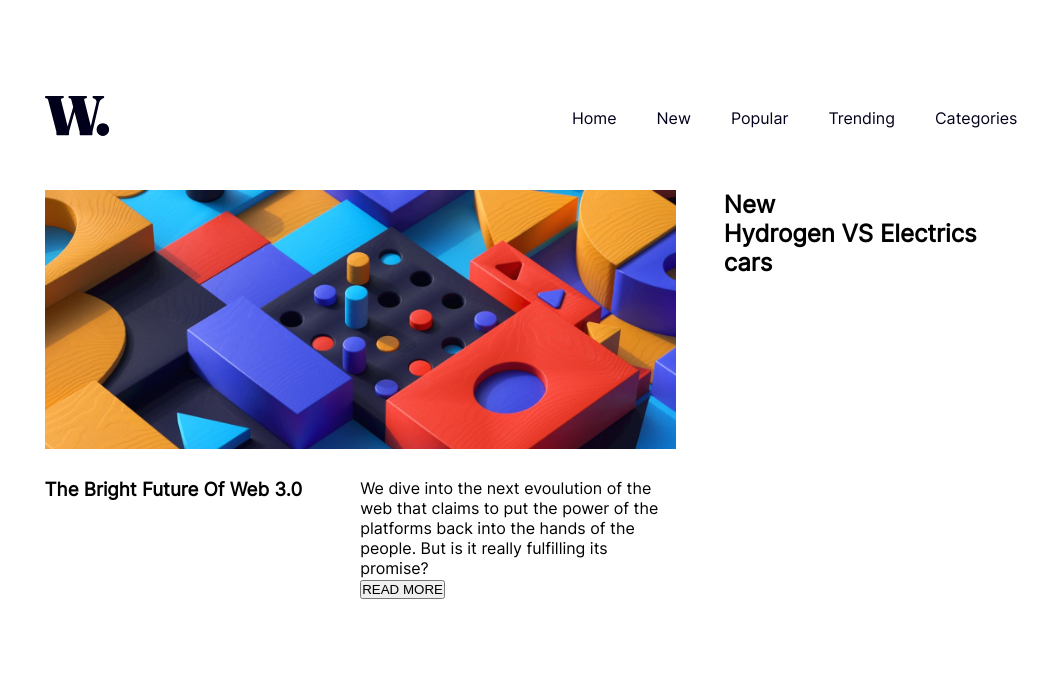
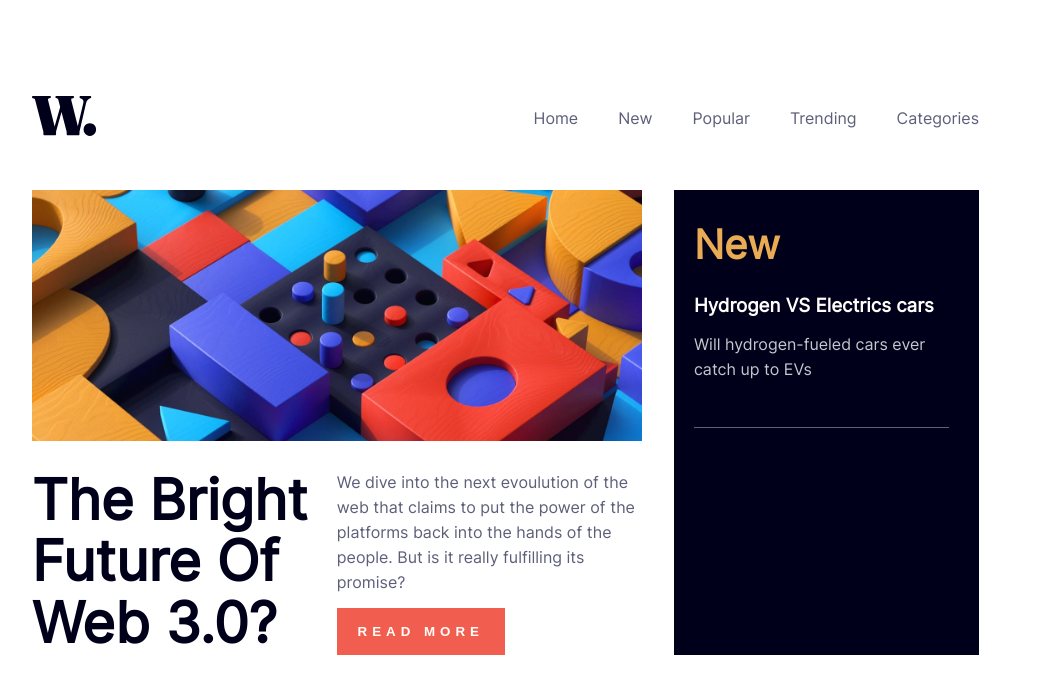
Before and after one commit to Segnities/news-homepage, a React (Vite) app: page / in a window 1280 px wide. Shown: the top 694 px of the page, without its empty margins (109-1157 px from the left). Built offline with nearby package versions, Linux system fonts and the light colour scheme.

Commit message:
news-content-wrapper almost done

```diff
--- a/src/App.module.css
+++ b/src/App.module.css
@@ -1,4 +1,4 @@
 .App {
   width: 100%;
-  padding: 12vh 12vw 10vh 12vw;
+  padding: 12vh 15vw 10vh 11vw;
 }
--- a/src/components/Content/Content.tsx
+++ b/src/components/Content/Content.tsx
@@ -24,22 +24,31 @@ const Content = () => {
             />
           </picture>
           <section className={styles["news-intro"]}>
-            <h1>The Bright Future Of Web 3.0</h1>
-            <div>
+            <h1>The Bright Future Of Web 3.0?</h1>
+            <div className={styles["news-intro-description"]}>
               <p>
                 We dive into the next evoulution of the web that claims to put
                 the power of the platforms back into the hands of the people.
                 But is it really fulfilling its promise?
               </p>
-              <button>READ MORE</button>
+              <button>
+                <a href="https://www.oxfordstudent.com/2020/05/08/why-spongebob-squarepants-is-quite-possibly-the-best-cartoon-ever/">
+                  READ MORE
+                </a>
+              </button>
             </div>
           </section>
         </article>
         <article className={styles["new-news"]}>
-            <h1>New</h1>
-            <section>
-                <h2>Hydrogen VS Electrics cars</h2>
-            </section>
+          <h2>New</h2>
+          <section className={styles['new-news-item']}>
+            <h3>
+              <a href="https://www.oxfordstudent.com/2020/05/08/why-spongebob-squarepants-is-quite-possibly-the-best-cartoon-ever/">
+                Hydrogen VS Electrics cars
+              </a>
+            </h3>
+            <p>Will hydrogen-fueled cars ever catch up to EVs</p>
+          </section>
         </article>
       </div>
       <article className={styles["top-news"]}></article>
--- a/src/components/Content/assets/css/Content.module.css
+++ b/src/components/Content/assets/css/Content.module.css
@@ -5,9 +5,9 @@
 
 .news-content-wrapper {
   display: grid;
-  grid-template-columns: 2.15fr 1fr;
+  grid-template-columns: 2fr 1fr;
   grid-template-rows: 1fr;
-  grid-column-gap: 3rem;
+  grid-column-gap: 2rem;
 }
 
 .news-content {
@@ -25,3 +25,75 @@
   display: grid;
   grid-template-columns: 1fr 1fr;
 }
+
+.news-intro h1 {
+  font-size: 3.5em;
+  font-weight: bolder;
+  line-height: 1.1em;
+  color:  hsl(240, 100%, 5%);
+}
+
+.news-intro-description {
+  display: grid;
+  grid-template-columns: 1fr;
+  grid-template-rows: 3fr 1fr;
+}
+
+.news-intro-description p {
+  line-height: 25px;
+  color:  hsl(236, 13%, 42%);
+}
+
+.news-intro-description button {
+  width: 55%;
+  cursor: pointer;
+  background-color: hsl(5, 85%, 63%);
+  outline: none;
+  border: none;
+}
+
+.news-intro-description button:hover {
+  background-color: hsl(240, 100%, 5%);
+}
+
+.news-intro-description button a {
+  text-decoration: none;
+  text-transform: uppercase;
+  color: hsl(36, 100%, 99%);
+  font-weight: bold;
+  letter-spacing: 5px;
+}
+
+.new-news {
+  padding: 30px 30px 20px 20px;
+  background-color:  hsl(240, 100%, 5%);
+}
+
+.new-news h2 {
+  color: hsl(35, 77%, 62%);
+  font-size: 2.5em;
+}
+
+.new-news-item {
+  margin-top: 25px;
+  padding-bottom: 30px;
+  border-bottom: 1px solid hsl(236, 13%, 42%);
+}
+
+.new-news .new-news-item h3 a {
+  text-decoration: none;
+  color: hsl(36, 100%, 99%);
+}
+
+.new-news .new-news-item h3:hover a {
+  color: hsl(35, 77%, 62%);
+}
+
+.new-news .new-news-item p {
+  color: hsl(233, 8%, 79%);
+  line-height: 25px;
+}
+
+.new-news-item > * {
+  margin: 15px 0;
+}
--- a/src/components/Header/assets/css/Header.module.css
+++ b/src/components/Header/assets/css/Header.module.css
@@ -29,7 +29,7 @@
 .navbar ul li a {
   font-size: 16px;
   text-decoration: none;
-  color: hsl(240, 100%, 5%);
+  color: hsl(236, 13%, 42%);
 }
 
 .navbar ul li a:hover {
```
